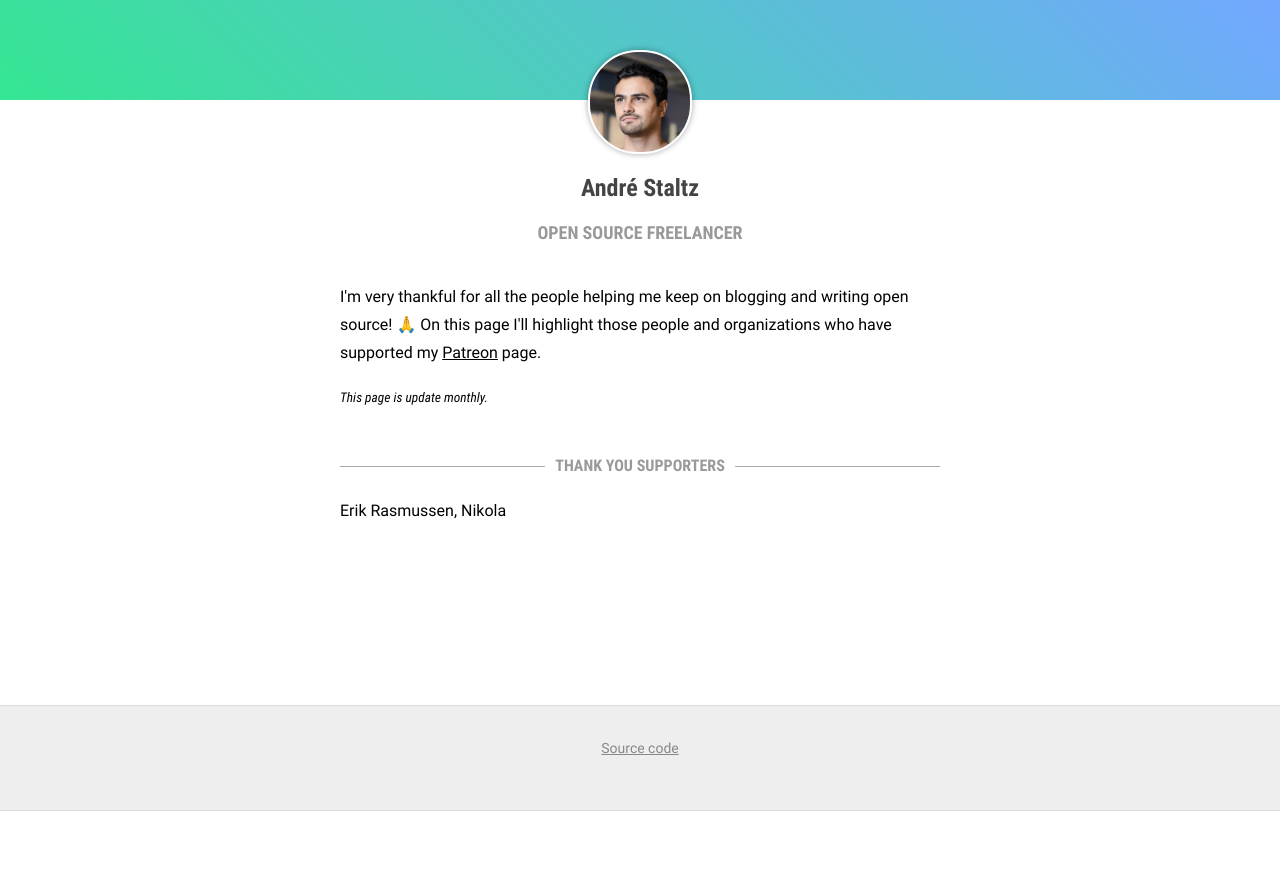
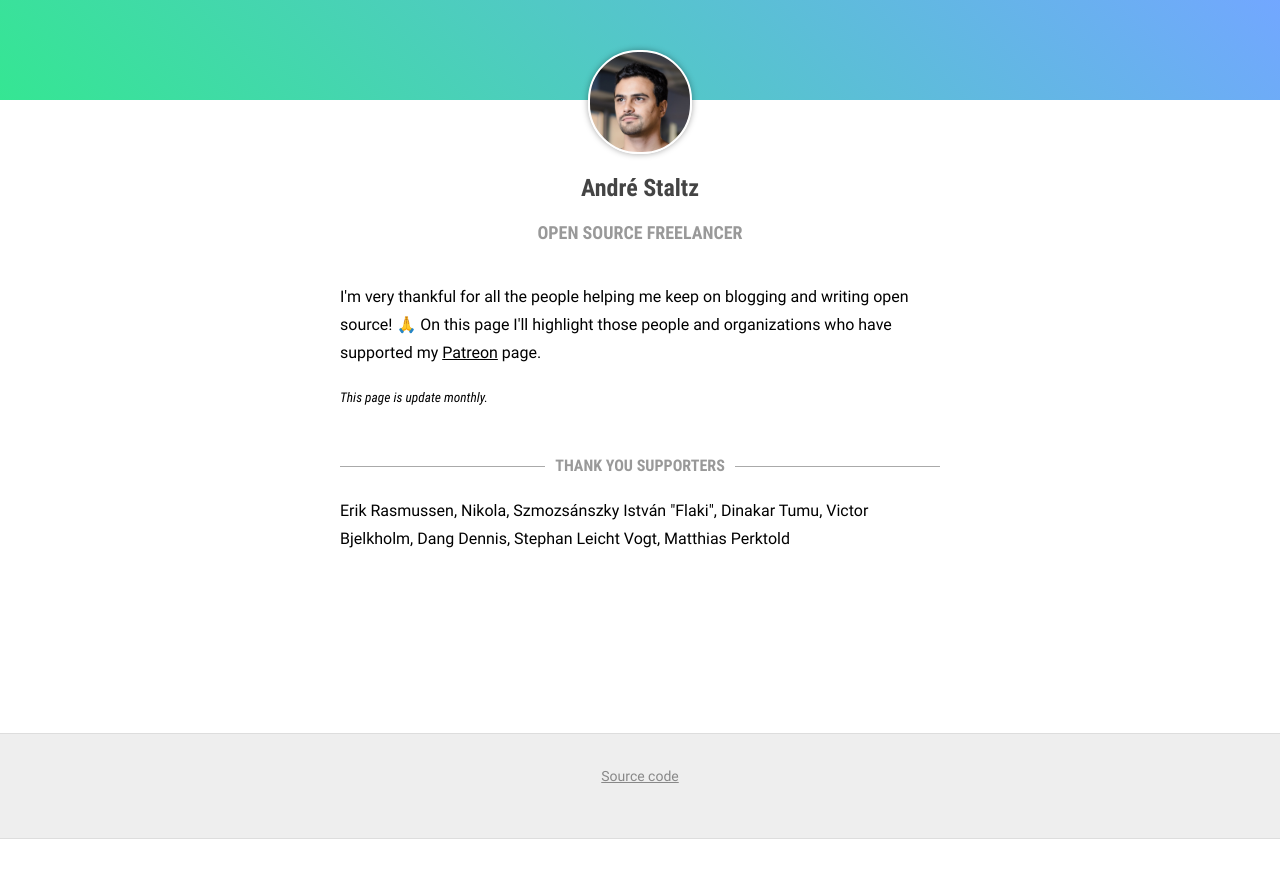
Before and after one commit to staltz/staltz.com, a Jekyll site: the page built from thanks.html, in a window 1280 px wide. Shown: the top 878 px of the page. Built offline with Jekyll 4.4.1, drawn with Linux system fonts in a browser that asks for light colours; nearby versions of some CDN libraries.

Commit message:
add more supporters to thanks page

```diff
--- a/index.html
+++ b/index.html
@@ -13,7 +13,7 @@ tags: [nofooter]
 
       <p>Hi! I build open source software, teach programming, and write articles. My areas of focus areas are: JavaScript, user interfaces, reactive programming, React Native, and peer-to-peer networks.</p>
 
-      <p>I am creating <a href="https://manyver.se">Manyverse</a>, a social network off the grid. My hope for the project is to be a reliable and non-commercial mobile social app, specially for communities with limited internet connection. I want to help the world experience more kindness and simplicity, also in the information age. You can help me by donating to my <a href="https://patreon.com/andrestaltz">Patreon</a> page.</p>
+      <p>I am creating <a href="https://manyver.se">Manyverse</a>, a social network off the grid. My hope for the project is to be a reliable and non-commercial mobile social app, specially for communities with limited internet connection. I want to help the world experience more kindness and simplicity, also in the information age. You can help me by donating to the Manyverse <a href="https://opencollective.com/manyverse">OpenCollective</a> or to my <a href="https://patreon.com/andrestaltz">Patreon</a> page.</p>
 
       <div class="nav">
         <a class="nav-item" href="/about.html">About me</a>
--- a/thanks.html
+++ b/thanks.html
@@ -16,6 +16,6 @@ layout: blank
 
       <h2 id="supporters" class="hr"><span class="hr">THANK YOU SUPPORTERS</span></h2>
 
-      <p>Erik Rasmussen, Nikola</p>
+      <p>Erik Rasmussen, Nikola, Szmozsánszky István "Flaki", Dinakar Tumu, Victor Bjelkholm, Dang Dennis, Stephan Leicht Vogt, Matthias Perktold</p>
 
     </div>
```
